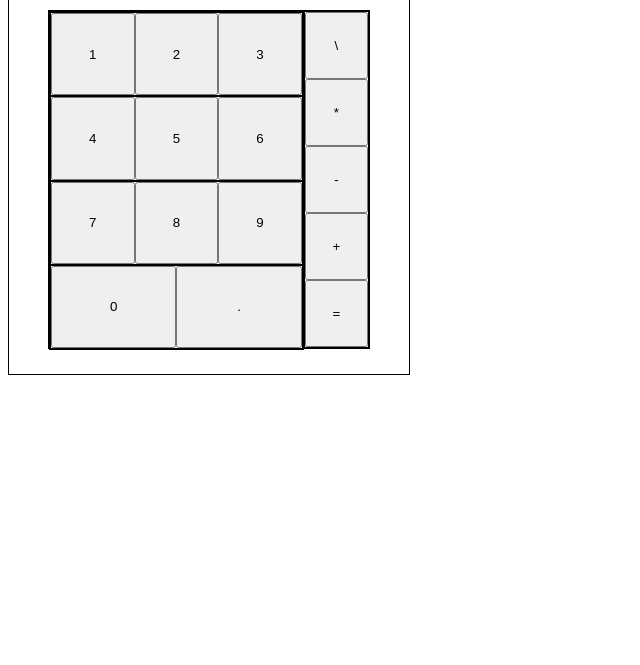
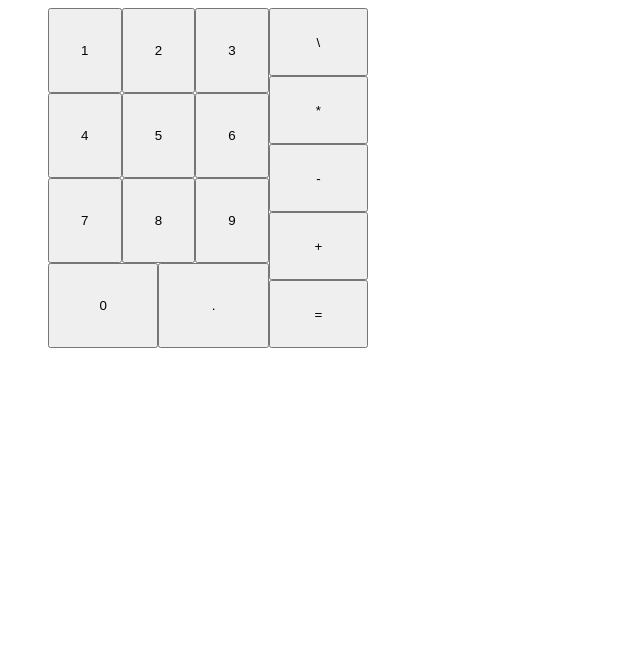
Before and after one commit to theresah95/calculator, a plain HTML site: page index.html in a window 1280 px wide. Shown: the part 135-800 px from the top of the page, without its empty margins (0-640 px from the left). Drawn offline with Linux system fonts and the light colour scheme.

```diff
--- a/styles.css
+++ b/styles.css
@@ -1,6 +1,6 @@
-div {
+/* div {
     border: 1px black solid;
-}
+} */
 
 button {
     height: 100%;
@@ -35,17 +35,16 @@
 .buttons {
     display: flex;
     flex-direction: row;
-
+    justify-content: space-between;
+    margin-bottom: 25px;
     height: 80%;
     width: 80%;
-    margin-bottom: 25px;
 }
 
 #numbers {
     display: flex;
     flex-direction: column;
-    height: 100%;
-    width: 80%;
+    flex: 2 1 auto;
 }
 
 .number-rows {
@@ -56,5 +55,5 @@
 .operators {
     display: flex;
     flex-direction: column;
-    width: 20%;
+    flex: 1 1 auto;
 }
```
